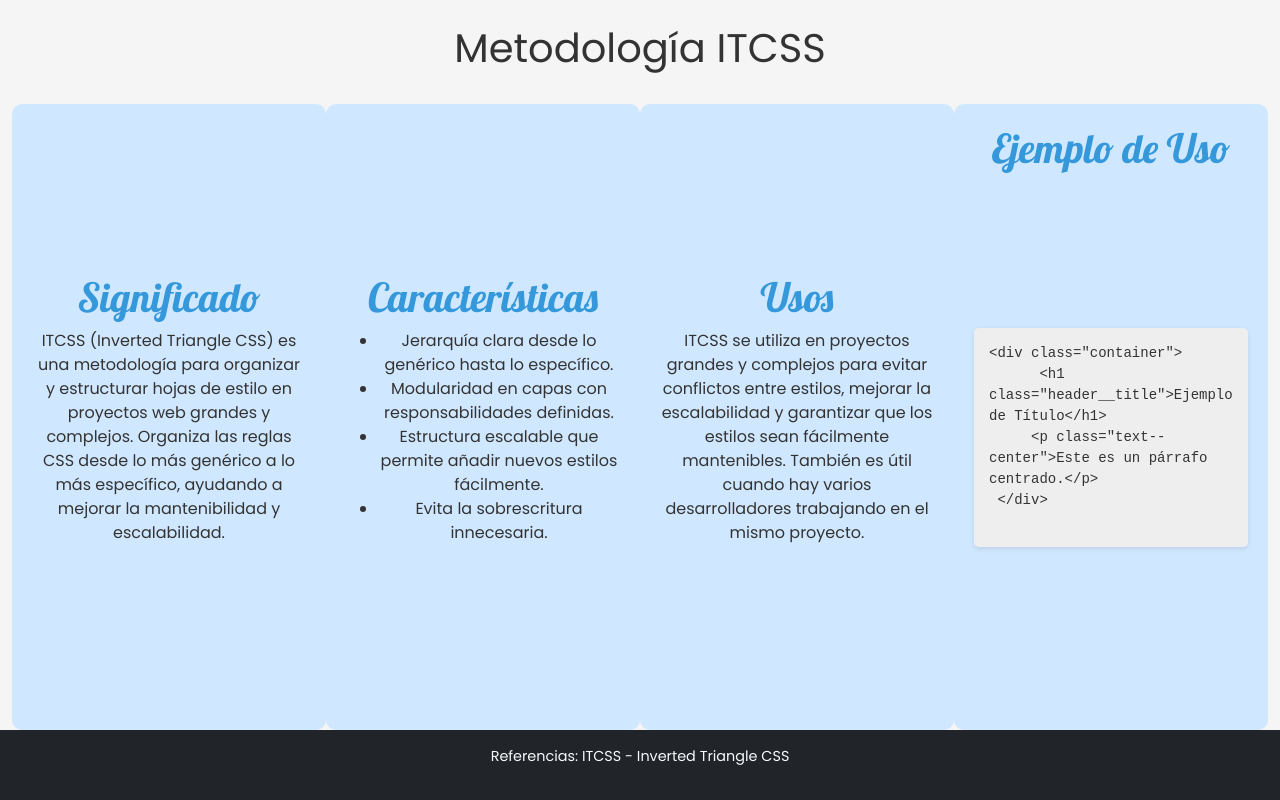
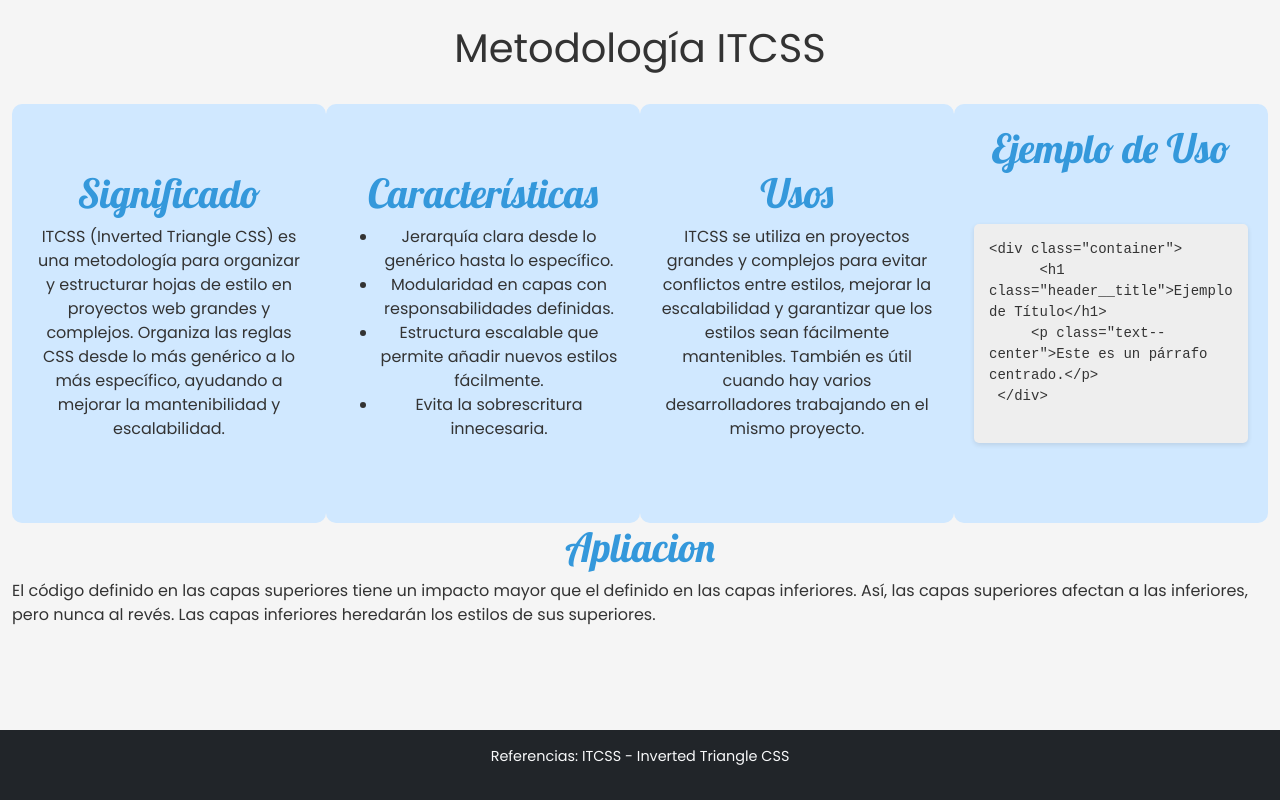
Before and after one commit to Leonardo1228/Metodologia_ITCSS-main, a plain HTML site: page index.html in a window 1280 px wide. Drawn offline with nearby package versions, Linux system fonts and the light colour scheme.

Commit message:
Se agrego la seccion de estructura.

```diff
--- a/index.html
+++ b/index.html
@@ -64,7 +64,12 @@
                     </pre>
                 </div>
             </section>
-
+         <section class="structure">
+            <h2 class="section__title">Apliacion</h2>
+            <p class="section__text">
+                El código definido en las capas superiores tiene un impacto mayor que el definido en las capas inferiores.
+                Así, las capas superiores afectan a las inferiores, pero nunca al revés. Las capas inferiores heredarán los estilos de sus superiores.
+         </section>
         </div>
     </main>
 
```
